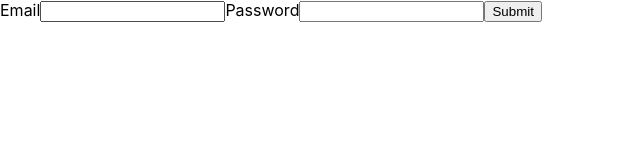
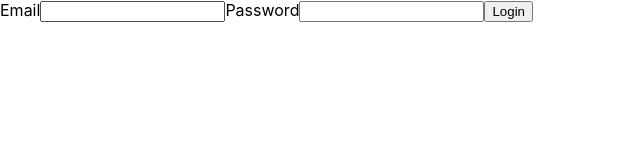
Before and after one commit to swizzard/tmt-web, a React (Create React App) app in the folder tmt-web-fe/: page /app/login in a window 1280 px wide. Shown: the top 160 px of the page, without its empty margins (0-640 px from the left). Built offline with nearby package versions, Linux system fonts and the light colour scheme.

Commit message:
rewrite login to use react-router-dom forms

```diff
--- a/tmt-web-fe/src/Router.tsx
+++ b/tmt-web-fe/src/Router.tsx
@@ -16,9 +16,11 @@ export default function router({ authToken, setAuthToken }: RouterProps) {
       },
       {
         path: "/login",
-        element: <routes.Login setAuthToken={setAuthToken} />,
+        element: <routes.Login />,
         errorElement: <routes.Error />,
+        action: routes.mkLoginAction(setAuthToken),
       },
+
       {
         path: "/logout",
         element: (
@@ -32,6 +34,7 @@ export default function router({ authToken, setAuthToken }: RouterProps) {
           <routes.UserTabs authToken={authToken} setAuthToken={setAuthToken} />
         ),
         errorElement: <routes.Error />,
+        loader: async ({ request }) => request.headers.get("Authorization"),
       },
       {
         path: "/tabs/:tabId/edit",
--- a/tmt-web-fe/src/routes/Login.tsx
+++ b/tmt-web-fe/src/routes/Login.tsx
@@ -1,49 +1,30 @@
-import React, { useEffect, useState } from "react";
-import { useNavigate } from "react-router-dom";
-import { SubmitHandler, useForm } from "react-hook-form";
+import { Form, redirect } from "react-router-dom";
 import { authorize, LoginInput } from "../api";
 
-export interface LoginProps {
-  setAuthToken: (authToken: string | undefined) => void;
+export function mkAction(
+  setAuthToken: (authToken: string | undefined) => void,
+) {
+  return async function action({ request }: { request: Request }) {
+    const formData = await request.formData();
+    const data: LoginInput = {
+      email: formData.get("email") as string,
+      password: formData.get("password") as string,
+    };
+    const { access_token } = await authorize(data);
+    setAuthToken(access_token);
+    return redirect("/tabs");
+  };
 }
-export default function Login({ setAuthToken }: LoginProps) {
-  const {
-    reset,
-    register,
-    handleSubmit,
-    watch,
-    formState: { errors },
-  } = useForm<LoginInput>();
-  const navigate = useNavigate();
-  const w = watch();
-  const [err, setErr] = useState<string | undefined>();
-  const onSubmit: SubmitHandler<LoginInput> = async (data) => {
-    try {
-      const { access_token } = await authorize(data);
-      setAuthToken(access_token);
-      navigate("/tabs", { state: { authToken: access_token } });
-    } catch (e: any) {
-      setErr(e.message ?? JSON.stringify(e));
-      reset();
-    }
-  };
-  useEffect(() => {
-    console.log("errors:", errors);
-  }, [errors]);
-
-  useEffect(() => {
-    setErr(undefined);
-  }, [w.email, w.password]);
+export default function Login() {
   return (
     <div className="Login">
-      {err && <div className="err">{err}</div>}
-      <form onSubmit={handleSubmit(onSubmit)}>
+      <Form method="post" action="/login">
         <label htmlFor="email">Email</label>
-        <input type="email" id="email" {...register("email")} />
+        <input type="email" id="email" name="email" />
         <label htmlFor="password">Password</label>
-        <input type="password" id="password" {...register("password")} />
-        <input type="submit" />
-      </form>
+        <input type="password" id="password" name="password" />
+        <button type="submit">Login</button>
+      </Form>
     </div>
   );
 }
--- a/tmt-web-fe/src/routes/index.ts
+++ b/tmt-web-fe/src/routes/index.ts
@@ -1,7 +1,7 @@
 export { default as DeleteTab } from "./DeleteTab";
 export { default as EditTab } from "./EditTab";
 export { default as Error } from "./Error";
-export { default as Login } from "./Login";
+export { default as Login, mkAction as mkLoginAction } from "./Login";
 export { default as Logout } from "./Logout";
 export { default as Root } from "./Root";
 export { default as UserTabs } from "./UserTabs";
```
